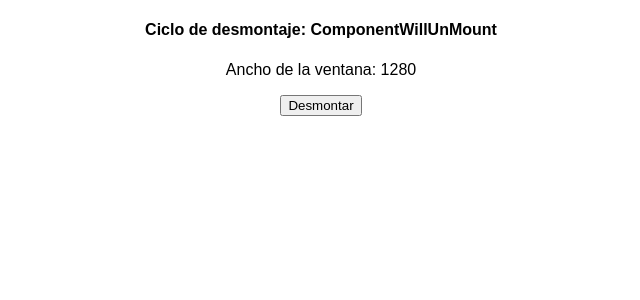
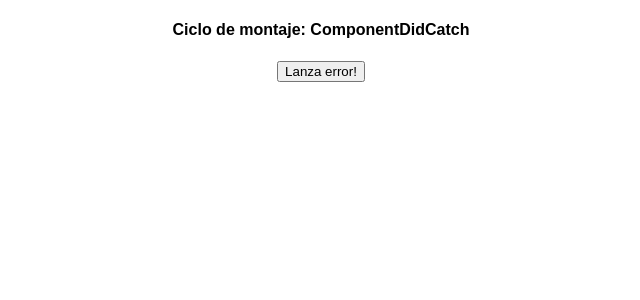
Before and after one commit to JoseAntpr/react-training, a React (Create React App) app: page / in a window 1280 px wide. Shown: the top 300 px of the page, without its empty margins (319-959 px from the left). Built offline with nearby package versions, Linux system fonts and the light colour scheme.

Commit message:
ADD: componentDidCatch used for manage exceptions

```diff
--- a/src/App.js
+++ b/src/App.js
@@ -14,6 +14,7 @@ import './App.css';
 // import FetchExample from './sections/fetch-example';
 import UpdateLifeCycleExample from './sections/life-cycle/updateLifeCyleExample';
 import ComponentWillUnMount from './sections/life-cycle/componentWillUnmount';
+import ComponentDidCatch from './sections/life-cycle/componentDidCatch';
 
 
 
@@ -22,8 +23,8 @@ class App extends Component {
 
     return (
       <div className="App">
+        <ComponentDidCatch />
 
-       <ComponentWillUnMount />
 
 
         {/*
@@ -42,6 +43,7 @@ class App extends Component {
         <CarsList />
         <Contador contadorInicial={0}/>
          <UpdateLifeCycleExample />
+         <ComponentWillUnMount />
         */}
       </div>
     );
--- /dev/null
+++ b/src/sections/life-cycle/componentDidCatch.js
@@ -0,0 +1,51 @@
+import React, { Component } from 'react';
+
+class ThrowExceptionButton extends Component{
+    state = { throwError: false};
+
+    render() {
+        if( this.state.throwError){
+            throw new Error('Error lanzado por botón');
+        }
+
+        return (
+            <button onClick={ () => this.setState({ throwError: true})}>
+                Lanza error!
+            </button>
+        )
+    }
+}
+
+export default class ComponentDidCatch extends Component{
+
+    state = { hasError: false, errorMsg: ''};
+
+    componentDidCatch(error, errorInfo) {
+        console.log('ComponentDidCathc');
+        console.log({error, errorInfo})
+        this.setState({ hasError: true, errorMsg: error.toString()})
+    }
+
+    render() {
+        console.log('Render');
+        if( this.state.hasError){
+            return (
+                <div>
+                    <p>Error en el componente: {this.state.errorMsg}</p>
+                    <button onClick={() => this.setState({ hasError: false })}>
+                        Volver a la aplicación
+                    </button>
+                </div>
+
+            )
+        }
+        return (
+            <div>
+                <h4>Ciclo de montaje: ComponentDidCatch</h4>
+            <ThrowExceptionButton />
+
+            </div>
+        )
+    }
+
+}
```
